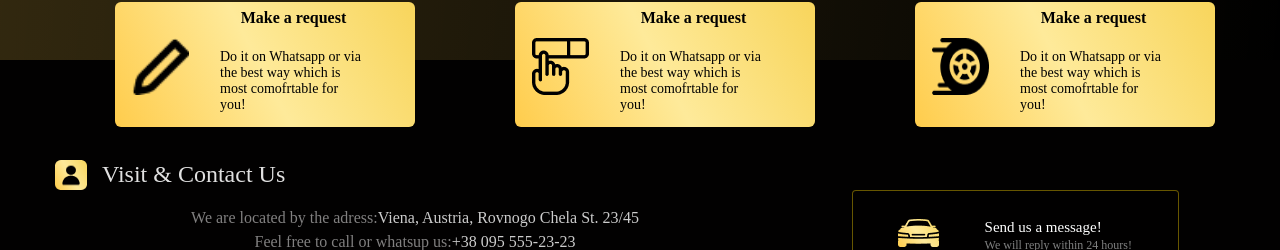
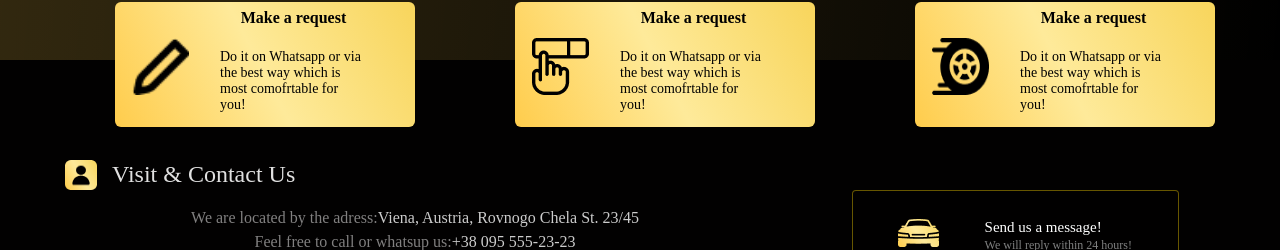
Before and after one commit to BelieverInGod/Cars, a React (Create React App) app in the folder cars/: page / in a window 1280 px wide. Shown: the part 1675-1925 px from the top of the page. Built offline with nearby package versions, Linux system fonts and the light colour scheme.

Commit message:
Update FifthBlock.scss

```diff
--- a/cars/src/components/FifthBlock/FifthBlock.scss
+++ b/cars/src/components/FifthBlock/FifthBlock.scss
@@ -17,7 +17,7 @@
         width: 1250px;
 
         .titleContactUsContainer {
-            margin-left: 30px;
+            margin-left: 50px;
             width: 100%;
             font-family: 'Ubuntu';
             font-style: normal;
```
